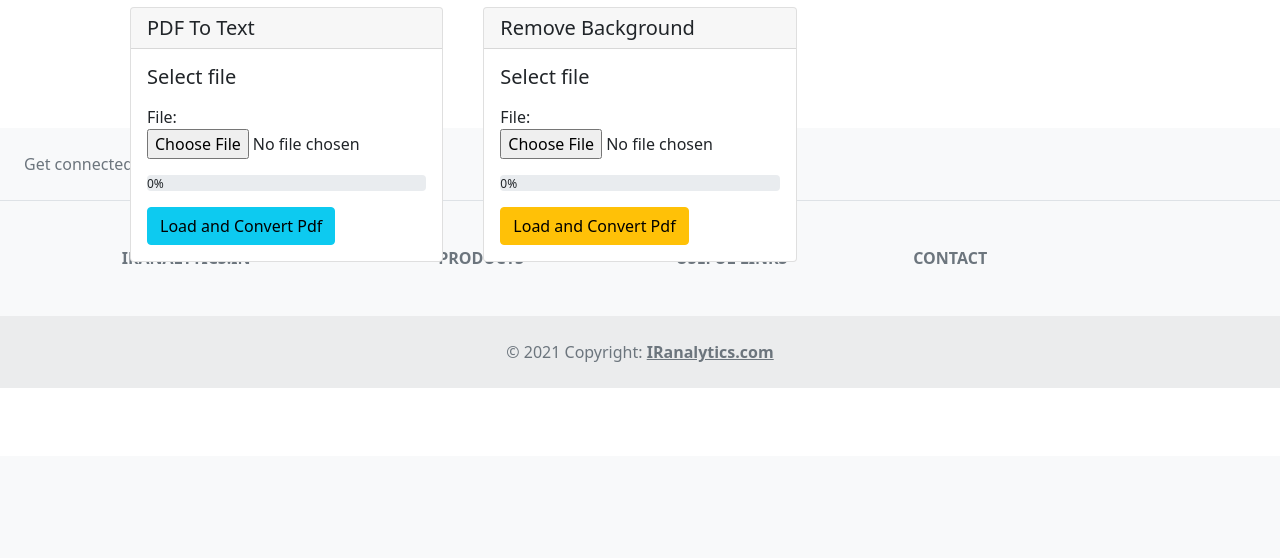
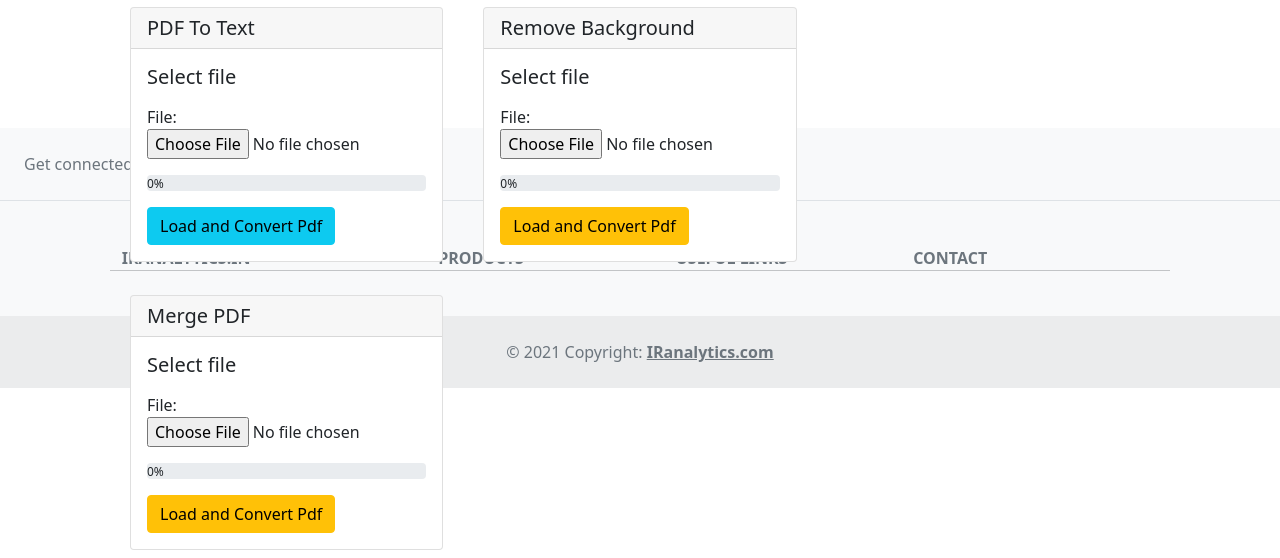
Before and after one commit to gpalve/django_word_pdf, a Django app: page / in a window 1280 px wide. Shown: the part 344-902 px from the top of the page. Before the commit the page ends 732 px from the top, so only its background shows below. Run offline with Django 4.2, Linux system fonts and the light colour scheme.

Commit message:
UI update

```diff
--- a/djconverter/templates/upload_form.html
+++ b/djconverter/templates/upload_form.html
@@ -149,6 +149,33 @@
       </div>
     </div>
 
+    <hr>
+
+    <div class="col-md-4">
+      <div class="card m-2">
+        <h5 class="card-header">Merge PDF</h5>
+        <div class="card-body">
+          <h5 class="card-title">Select file</h5>
+          <p class="card-text"></p>
+          <form
+            method="post"
+            class="custom-file-input"
+            enctype="multipart/form-data"
+            action="bgremover/"
+          >
+            {% csrf_token %} {{ bgr.as_p }}
+            <div class="progress">
+              <div class="progress-bar" role="progressbar" style="width: 0%;" aria-valuenow="0" aria-valuemin="0" aria-valuemax="100"></div>
+              <span id="progress-text">0%</span>
+
+            </div>
+            <p id="msg" style="color:green"></p>
+            <button type="submit" class="btn btn-warning">Load and Convert Pdf</button>
+          </form>
+        </div>
+      </div>
+    </div>
+
 
 
   </div>
```
